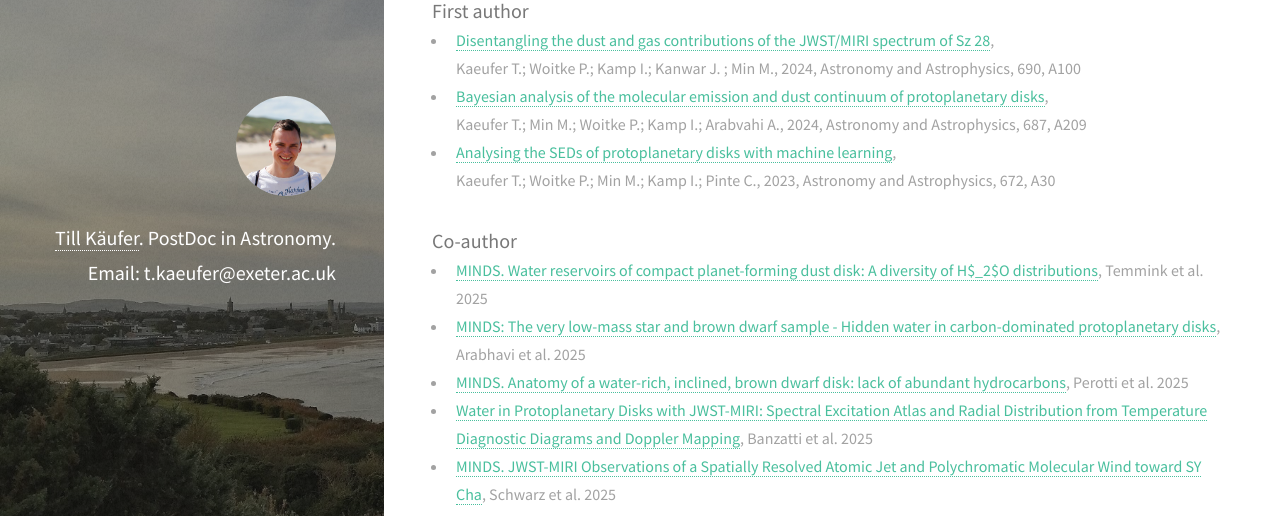
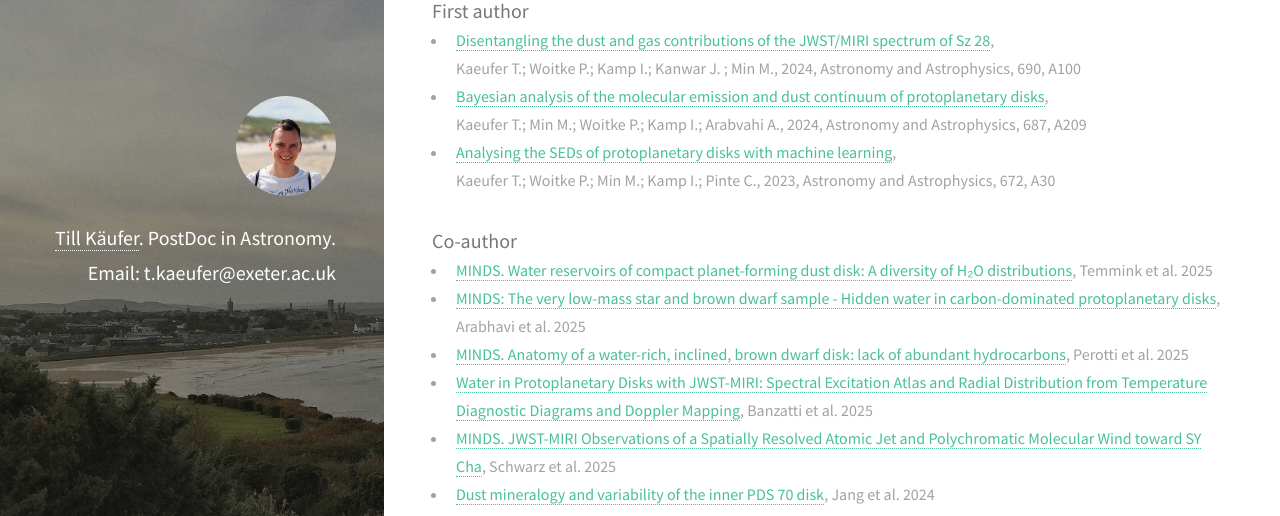
Before and after one commit to tillkaeufer/tillkaeufer.github.io, a Jekyll site: the page built from _posts/2020-10-06-publications.markdown, in a window 1280 px wide and 900 px high, scrolled down 876 px, cut to the strip 0-516 px from the top of the window. Built offline with Jekyll 4.4.1, drawn with Linux system fonts in a browser that asks for light colours; nearby versions of some CDN libraries.

Commit message:
fix typo

```diff
--- a/_posts/2020-10-06-publications.markdown
+++ b/_posts/2020-10-06-publications.markdown
@@ -20,7 +20,7 @@
 
 ### Co-author
 
-+ [MINDS. Water reservoirs of compact planet-forming dust disk: A diversity of H$_2$O distributions](https://doi.org/10.48550/arXiv.2505.15237){:target="_blank"}, Temmink et al. 2025
++ [MINDS. Water reservoirs of compact planet-forming dust disk: A diversity of H₂O distributions](https://doi.org/10.48550/arXiv.2505.15237){:target="_blank"}, Temmink et al. 2025
 + [MINDS: The very low-mass star and brown dwarf sample - Hidden water in carbon-dominated protoplanetary disks](https://doi.org/10.48550/arXiv.2504.11425){:target="_blank"}, Arabhavi et al. 2025
 + [MINDS. Anatomy of a water-rich, inclined, brown dwarf disk: lack of abundant hydrocarbons](https://doi.org/10.48550/arXiv.2504.11424){:target="_blank"}, Perotti et al. 2025
 + [Water in Protoplanetary Disks with JWST-MIRI: Spectral Excitation Atlas and Radial Distribution from Temperature Diagnostic Diagrams and Doppler Mapping](https://doi.org/10.3847/1538-3881/ada962){:target="_blank"}, Banzatti et al. 2025
```
